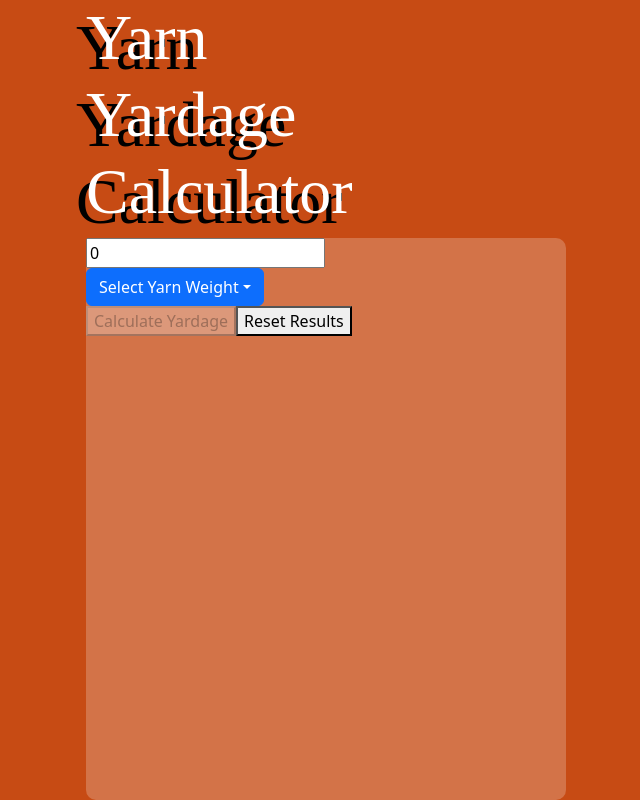
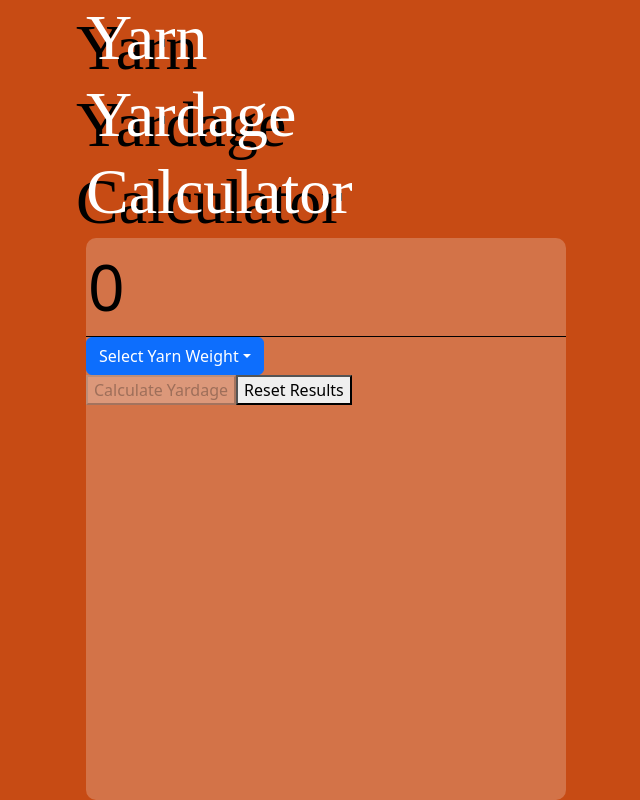
Before and after one commit to racheljay/yarn-yardage-calculator, a React (Create React App) app: page / in a window 1280 px wide. Shown: the whole page, without its empty margins (314-954 px from the left). Built offline with nearby package versions, Linux system fonts and the light colour scheme; a web font is replaced by a local one.

Commit message:
attempt at adding buttons to num input

```diff
--- a/src/App.js
+++ b/src/App.js
@@ -45,6 +45,27 @@ const Title = styled('h1', {
 })
 
 const WeightInput = styled('input', {
+  background: "transparent",
+  border: "none",
+  borderBottom: "1px solid black",
+  fontSize: "4rem",
+  width: "inherit",
+  // hide number input arrow toggles
+  "&::-webkit-outer-spin-button, &::-webkit-inner-spin-button": {
+    "-webkit-appearance": "none",
+    margin: "0"
+  },
+  "-moz-appearance": "textfield",
+  "&::after": {
+    content: `"+"`,
+    background: "yellow",
+    display: "block",
+    position: "absolute",
+    zIndex: "10",
+    transform: "translateX(-100%)",
+    width: "1rem",
+    height: "1rem"
+  }
 })
 
 // Data includes a min and max for each entry
```
